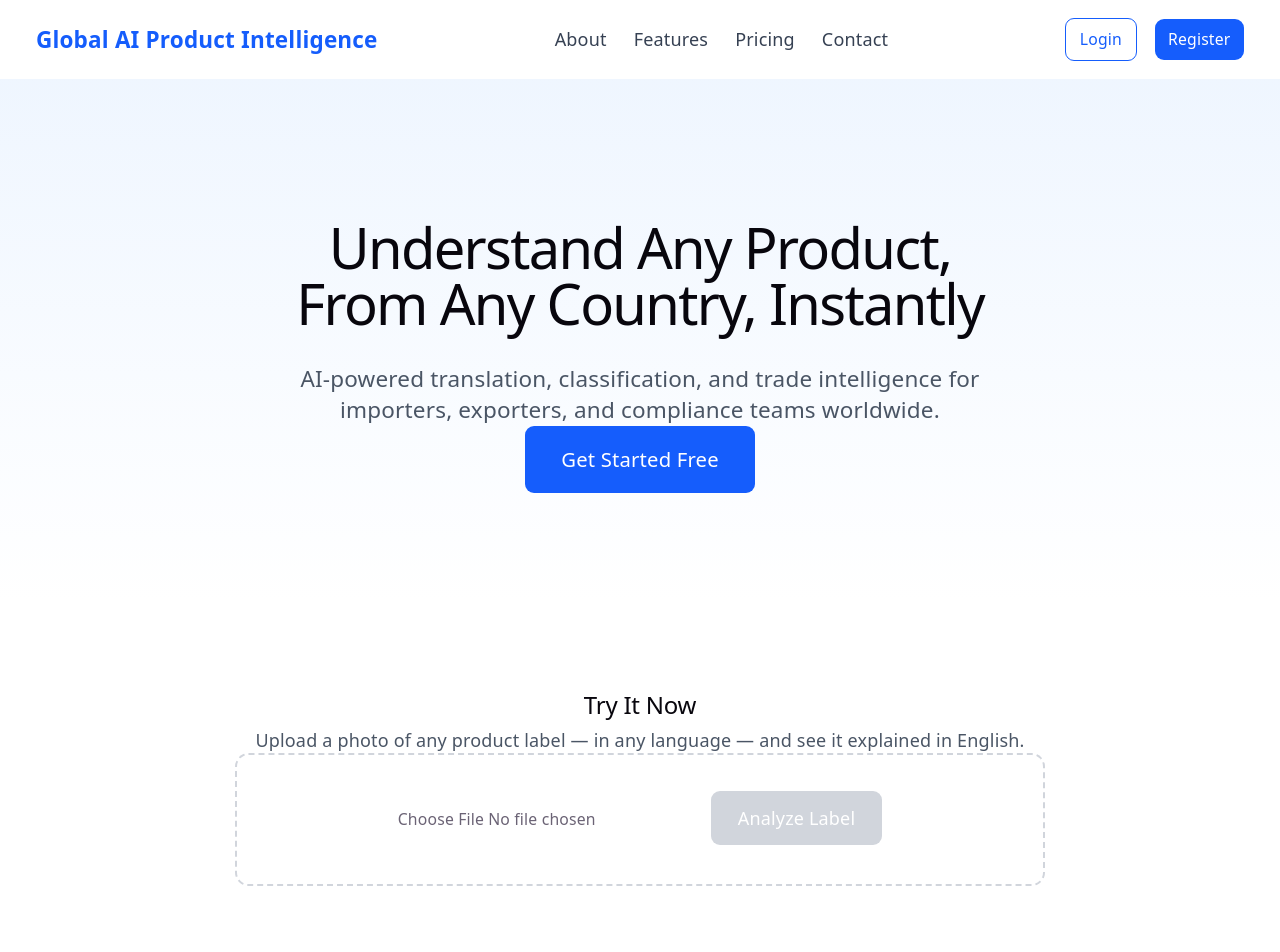
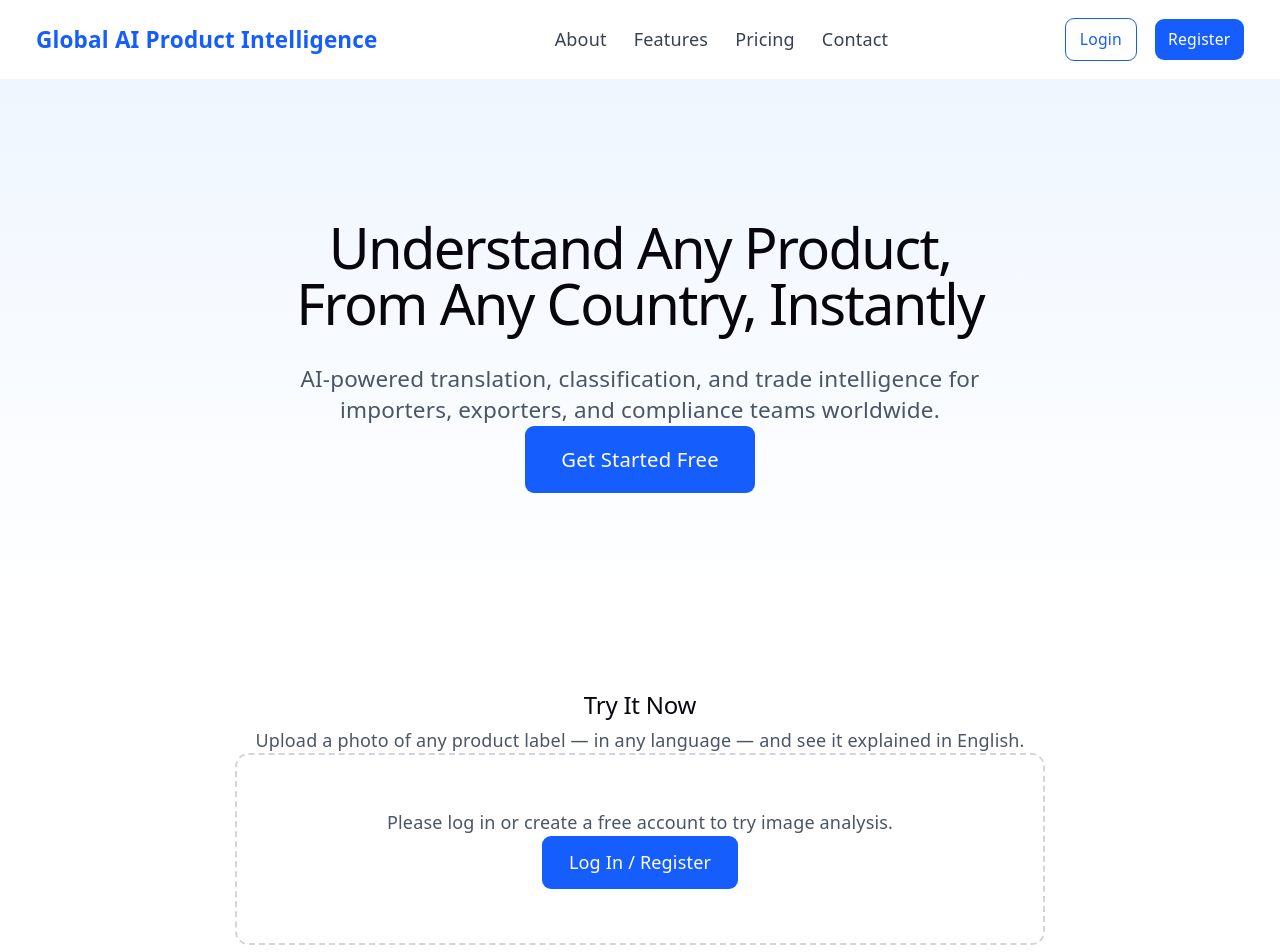
Before and after one commit to srivasavpabolu0615-hue/Srivasav, a React (Vite) app in the folder frontend/: page / in a window 1280 px wide. Shown: the top 952 px of the page. Built offline with nearby package versions, Linux system fonts and the light colour scheme.

Commit message:
Clear analysis and chat state on logout

```diff
--- a/frontend/src/App.tsx
+++ b/frontend/src/App.tsx
@@ -58,6 +58,11 @@ function App() {
     localStorage.removeItem('userEmail');
     setLoggedInEmail(null);
     setIsChatOpen(false);
+    setSelectedFile(null);
+    setPreviewUrl(null);
+    setAnalysisResult('');
+    setAnalysisError('');
+    setChatMessages([]);
   };
 
   // friendlier, more specific error messages
@@ -269,6 +274,8 @@ function App() {
           Upload a photo of any product label — in any language — and see it explained in English.
         </p>
 
+        {loggedInEmail ? (
+          <>
             <div className="border-2 border-dashed border-gray-300 rounded-xl p-4 sm:p-8">
               <input
                 type="file"
@@ -303,6 +310,20 @@ function App() {
             {analysisResult && (
               <div className="mt-8 text-left bg-gray-50 border border-gray-200 rounded-xl p-4 sm:p-6 whitespace-pre-wrap text-gray-800 text-sm sm:text-base">
                 {analysisResult}
+              </div>
+            )}
+          </>
+        ) : (
+          <div className="border-2 border-dashed border-gray-300 rounded-xl p-8 sm:p-12 flex flex-col items-center">
+            <p className="text-gray-600 mb-4">
+              Please log in or create a free account to try image analysis.
+            </p>
+            <button
+              onClick={() => openModal('login')}
+              className="px-6 py-3 bg-blue-600 text-white rounded-lg hover:bg-blue-700"
+            >
+              Log In / Register
+            </button>
           </div>
         )}
       </section>
```
Lines whose indentation alone changed are shown as unchanged.
